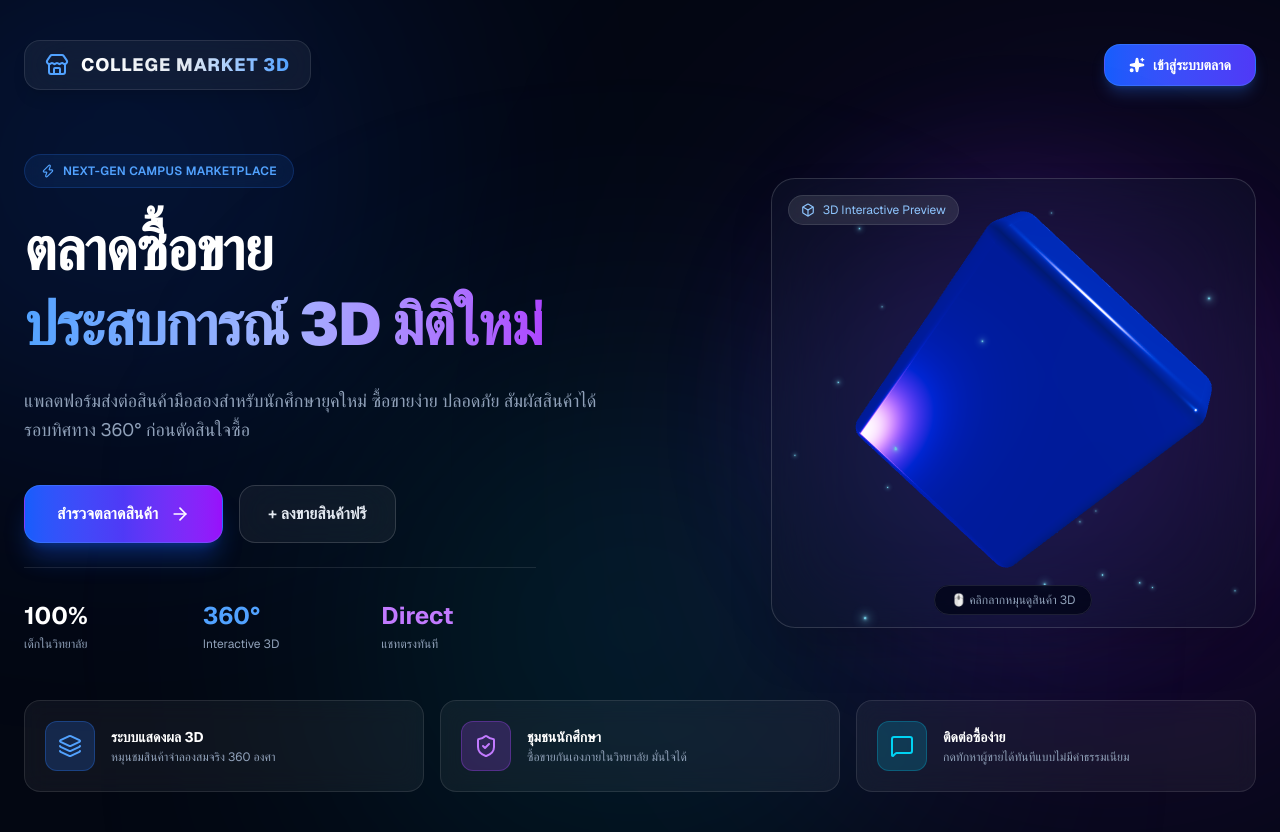
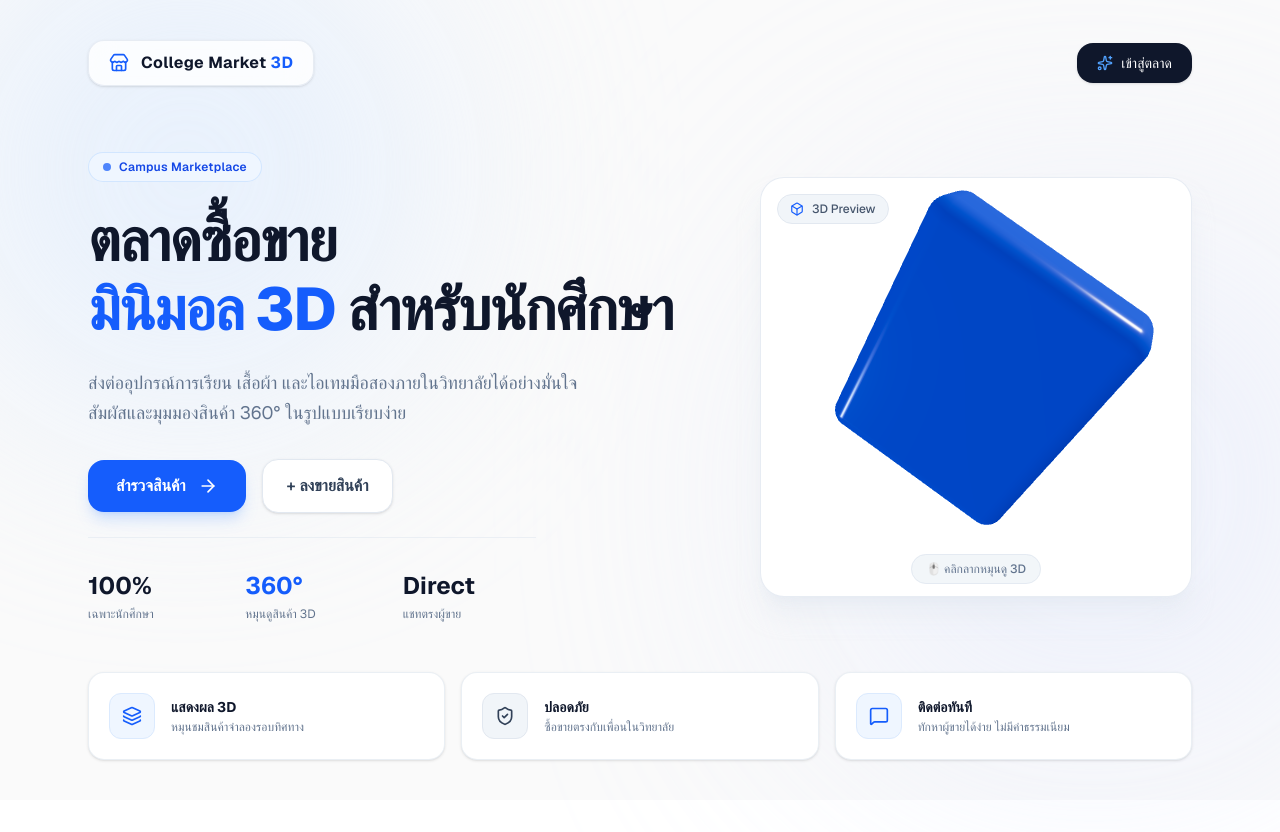
Before and after one commit to kanlaya06-stack/nextjs-boilerplate, a Next.js app: page / in a window 1280 px wide. After the commit the page ends 800 px from the top, so only its background shows below. Built offline with nearby package versions, Linux system fonts and the light colour scheme.

Commit message:
Update page.tsx

```diff
--- a/app/page.tsx
+++ b/app/page.tsx
@@ -2,77 +2,72 @@
 
 import React, { useRef } from 'react';
 import { Canvas, useFrame } from '@react-three/fiber';
-import { OrbitControls, Float, RoundedBox, Sparkles as ThreeSparkles } from '@react-three/drei';
+import { OrbitControls, Float, RoundedBox } from '@react-three/drei';
 import { motion } from 'framer-motion';
-import { Store, ArrowRight, ShieldCheck, Box, MessageSquare, Sparkles, Layers, Zap } from 'lucide-react';
+import { Store, ArrowRight, ShieldCheck, Box, MessageSquare, Sparkles, Layers } from 'lucide-react';
 import Link from 'next/link';
 
-// 3D Model Display for Hero Section
+// 3D Model Display for Hero Section (Minimal Smooth Style)
 function Hero3DItem() {
   const meshRef = useRef<any>(null);
 
   useFrame((_, delta) => {
     if (meshRef.current) {
       meshRef.current.rotation.y += delta * 0.4;
-      meshRef.current.rotation.x += delta * 0.2;
+      meshRef.current.rotation.x += delta * 0.15;
     }
   });
 
   return (
     <>
-      <ambientLight intensity={1.5} />
-      <directionalLight position={[5, 8, 5]} intensity={3} color="#60a5fa" />
-      <directionalLight position={[-5, -5, -5]} intensity={2} color="#a855f7" />
-      <pointLight position={[0, 0, 3]} intensity={1.5} color="#38bdf8" />
+      <ambientLight intensity={1.8} />
+      <directionalLight position={[6, 8, 6]} intensity={2} color="#ffffff" />
+      <directionalLight position={[-6, -4, -4]} intensity={0.8} color="#93c5fd" />
 
-      <Float speed={2.5} rotationIntensity={1.2} floatIntensity={1.8}>
-        <RoundedBox ref={meshRef} args={[2.2, 2.8, 0.7]} radius={0.15} smoothness={4}>
+      <Float speed={2} rotationIntensity={0.8} floatIntensity={1.2}>
+        <RoundedBox ref={meshRef} args={[2.2, 2.8, 0.7]} radius={0.2} smoothness={4}>
           <meshStandardMaterial
             color="#2563eb"
-            roughness={0.15}
-            metalness={0.6}
-            clearcoat={1}
-            clearcoatRoughness={0.1}
+            roughness={0.2}
+            metalness={0.1}
           />
         </RoundedBox>
       </Float>
 
-      <ThreeSparkles count={40} scale={6} size={3} speed={0.4} opacity={0.6} color="#38bdf8" />
-      <OrbitControls enableZoom={false} autoRotate autoRotateSpeed={1.5} />
+      <OrbitControls enableZoom={false} autoRotate autoRotateSpeed={1.2} />
     </>
   );
 }
 
 export default function LandingPage() {
   return (
-    <div className="min-h-screen bg-[#030712] text-white font-sans relative overflow-x-hidden selection:bg-blue-500 selection:text-white">
+    <div className="min-h-screen bg-[#fafafa] text-slate-800 font-sans relative overflow-x-hidden selection:bg-blue-500 selection:text-white">
 
-      {/* Background Neon Glows */}
-      <div className="fixed inset-0 pointer-events-none z-0">
-        <div className="absolute top-[-10%] left-[-10%] w-[500px] h-[500px] bg-blue-600/20 rounded-full blur-[140px]" />
-        <div className="absolute top-[20%] right-[-10%] w-[600px] h-[600px] bg-purple-600/20 rounded-full blur-[160px]" />
-        <div className="absolute bottom-[-10%] left-[30%] w-[500px] h-[500px] bg-cyan-500/15 rounded-full blur-[140px]" />
+      {/* Background Subtle Gradient Blobs */}
+      <div className="fixed inset-0 pointer-events-none z-0 opacity-60">
+        <div className="absolute top-[-10%] left-[-5%] w-[500px] h-[500px] bg-blue-100 rounded-full blur-[120px]" />
+        <div className="absolute top-[30%] right-[-5%] w-[500px] h-[500px] bg-indigo-100 rounded-full blur-[140px]" />
       </div>
 
-      <div className="relative z-10 max-w-7xl mx-auto px-6 py-6 min-h-screen flex flex-col justify-between">
+      <div className="relative z-10 max-w-6xl mx-auto px-6 py-6 min-h-screen flex flex-col justify-between">
 
         {/* Top Navbar */}
         <header className="flex justify-between items-center py-4">
-          <div className="flex items-center gap-3 bg-white/5 border border-white/10 px-5 py-2.5 rounded-2xl backdrop-blur-xl shadow-lg">
-            <Store className="w-6 h-6 text-blue-400" />
-            <span className="font-extrabold text-lg tracking-wider bg-gradient-to-r from-white via-slate-200 to-blue-400 bg-clip-text text-transparent">
-              COLLEGE MARKET 3D
+          <div className="flex items-center gap-3 bg-white/80 border border-slate-200/80 px-5 py-2.5 rounded-2xl backdrop-blur-md shadow-sm">
+            <Store className="w-5 h-5 text-blue-600" />
+            <span className="font-bold text-base tracking-wide text-slate-900">
+              College Market <span className="text-blue-600">3D</span>
             </span>
           </div>
 
           <Link href="/home">
             <motion.button
-              whileHover={{ scale: 1.05 }}
-              whileTap={{ scale: 0.95 }}
-              className="flex items-center gap-2 px-6 py-2.5 rounded-2xl bg-gradient-to-r from-blue-600 to-indigo-600 font-semibold text-sm shadow-lg shadow-blue-500/25 border border-blue-400/30 hover:shadow-blue-500/40 transition-all cursor-pointer"
+              whileHover={{ scale: 1.03 }}
+              whileTap={{ scale: 0.97 }}
+              className="flex items-center gap-2 px-5 py-2.5 rounded-2xl bg-slate-900 text-white font-medium text-sm shadow-sm hover:bg-slate-800 transition-all cursor-pointer"
             >
-              <Sparkles className="w-4 h-4 fill-white" />
-              <span>เข้าสู่ระบบตลาด</span>
+              <Sparkles className="w-4 h-4 text-blue-400" />
+              <span>เข้าสู่ตลาด</span>
             </motion.button>
           </Link>
         </header>
@@ -82,83 +77,80 @@ export default function LandingPage() {
 
           {/* Left Content */}
           <motion.div
-            initial={{ opacity: 0, x: -30 }}
-            animate={{ opacity: 1, x: 0 }}
-            transition={{ duration: 0.8 }}
+            initial={{ opacity: 0, y: 20 }}
+            animate={{ opacity: 1, y: 0 }}
+            transition={{ duration: 0.6 }}
             className="lg:col-span-7 space-y-6 text-left"
           >
-            <div className="inline-flex items-center gap-2 px-4 py-2 rounded-full bg-blue-500/10 border border-blue-500/20 text-blue-400 text-xs font-semibold tracking-wide backdrop-blur-md">
-              <Zap className="w-3.5 h-3.5 text-blue-400" />
-              <span>NEXT-GEN CAMPUS MARKETPLACE</span>
+            <div className="inline-flex items-center gap-2 px-3.5 py-1.5 rounded-full bg-blue-50 border border-blue-200/60 text-blue-700 text-xs font-semibold tracking-wide">
+              <span className="w-2 h-2 rounded-full bg-blue-600 animate-pulse" />
+              <span>Campus Marketplace</span>
             </div>
 
-            <h1 className="text-4xl sm:text-6xl font-black tracking-tight leading-tight">
+            <h1 className="text-4xl sm:text-6xl font-extrabold text-slate-900 tracking-tight leading-[1.15]">
               ตลาดซื้อขาย <br />
-              <span className="bg-gradient-to-r from-blue-400 via-indigo-300 to-purple-500 bg-clip-text text-transparent">
-                ประสบการณ์ 3D มิติใหม่
-              </span>
+              <span className="text-blue-600">
+                มินิมอล 3D
+              </span> สำหรับนักศึกษา
             </h1>
 
-            <p className="text-slate-400 text-base sm:text-lg max-w-xl font-normal leading-relaxed">
-              แพลตฟอร์มส่งต่อสินค้ามือสองสำหรับนักศึกษายุคใหม่ ซื้อขายง่าย ปลอดภัย สัมผัสสินค้าได้รอบทิศทาง 360° ก่อนตัดสินใจซื้อ
+            <p className="text-slate-500 text-base sm:text-lg max-w-lg font-normal leading-relaxed">
+              ส่งต่ออุปกรณ์การเรียน เสื้อผ้า และไอเทมมือสองภายในวิทยาลัยได้อย่างมั่นใจ สัมผัสและมุมมองสินค้า 360° ในรูปแบบเรียบง่าย
             </p>
 
             {/* CTA Buttons */}
-            <div className="flex flex-wrap items-center gap-4 pt-4">
+            <div className="flex flex-wrap items-center gap-4 pt-2">
               <Link href="/home">
                 <motion.button
-                  whileHover={{ scale: 1.05 }}
-                  whileTap={{ scale: 0.95 }}
-                  className="px-8 py-4 rounded-2xl bg-gradient-to-r from-blue-600 via-indigo-600 to-purple-600 font-bold text-base shadow-xl shadow-blue-600/30 flex items-center gap-3 border border-blue-400/30 cursor-pointer"
+                  whileHover={{ scale: 1.03 }}
+                  whileTap={{ scale: 0.97 }}
+                  className="px-7 py-3.5 rounded-2xl bg-blue-600 text-white font-semibold text-base shadow-lg shadow-blue-500/20 flex items-center gap-3 hover:bg-blue-700 transition-all cursor-pointer"
                 >
-                  <span>สำรวจตลาดสินค้า</span>
+                  <span>สำรวจสินค้า</span>
                   <ArrowRight className="w-5 h-5" />
                 </motion.button>
               </Link>
 
               <Link href="/product">
                 <motion.button
-                  whileHover={{ scale: 1.05 }}
-                  whileTap={{ scale: 0.95 }}
-                  className="px-7 py-4 rounded-2xl bg-white/5 hover:bg-white/10 border border-white/15 text-slate-200 font-semibold text-base backdrop-blur-xl transition-all cursor-pointer"
+                  whileHover={{ scale: 1.03 }}
+                  whileTap={{ scale: 0.97 }}
+                  className="px-6 py-3.5 rounded-2xl bg-white border border-slate-200 text-slate-700 font-semibold text-base shadow-sm hover:bg-slate-50 transition-all cursor-pointer"
                 >
-                  + ลงขายสินค้าฟรี
+                  + ลงขายสินค้า
                 </motion.button>
               </Link>
             </div>
 
             {/* Quick Stats */}
-            <div className="grid grid-cols-3 gap-6 pt-8 border-t border-white/10 max-w-lg">
+            <div className="grid grid-cols-3 gap-6 pt-8 border-t border-slate-200/60 max-w-md">
               <div>
-                <h4 className="text-2xl font-bold text-white">100%</h4>
-                <p className="text-xs text-slate-400 mt-1">เด็กในวิทยาลัย</p>
+                <h4 className="text-2xl font-bold text-slate-900">100%</h4>
+                <p className="text-xs text-slate-500 mt-1">เฉพาะนักศึกษา</p>
               </div>
               <div>
-                <h4 className="text-2xl font-bold text-blue-400">360°</h4>
-                <p className="text-xs text-slate-400 mt-1">Interactive 3D</p>
+                <h4 className="text-2xl font-bold text-blue-600">360°</h4>
+                <p className="text-xs text-slate-500 mt-1">หมุนดูสินค้า 3D</p>
               </div>
               <div>
-                <h4 className="text-2xl font-bold text-purple-400">Direct</h4>
-                <p className="text-xs text-slate-400 mt-1">แชทตรงทันที</p>
+                <h4 className="text-2xl font-bold text-slate-900">Direct</h4>
+                <p className="text-xs text-slate-500 mt-1">แชทตรงผู้ขาย</p>
               </div>
             </div>
           </motion.div>
 
           {/* Right 3D Visual Viewer */}
           <motion.div
-            initial={{ opacity: 0, scale: 0.8 }}
+            initial={{ opacity: 0, scale: 0.95 }}
             animate={{ opacity: 1, scale: 1 }}
-            transition={{ duration: 0.8, delay: 0.2 }}
+            transition={{ duration: 0.6, delay: 0.1 }}
             className="lg:col-span-5 relative flex items-center justify-center"
           >
-            {/* Glow Aura behind Canvas */}
-            <div className="absolute w-[320px] h-[320px] sm:w-[400px] sm:h-[400px] bg-gradient-to-tr from-blue-600/40 to-purple-600/40 rounded-full blur-[80px] animate-pulse" />
+            <div className="relative w-full h-[360px] sm:h-[420px] bg-white border border-slate-200/80 rounded-3xl shadow-xl shadow-slate-200/50 overflow-hidden flex flex-col items-center justify-center">
 
-            <div className="relative w-full h-[380px] sm:h-[450px] bg-slate-900/40 border border-white/15 rounded-3xl backdrop-blur-2xl shadow-2xl overflow-hidden flex flex-col items-center justify-center">
-
-              <div className="absolute top-4 left-4 flex items-center gap-2 px-3 py-1.5 rounded-full bg-white/10 backdrop-blur-md border border-white/10 text-xs text-blue-300 z-10">
-                <Box className="w-3.5 h-3.5" />
-                <span>3D Interactive Preview</span>
+              <div className="absolute top-4 left-4 flex items-center gap-2 px-3 py-1.5 rounded-full bg-slate-100 border border-slate-200 text-xs text-slate-600 z-10 font-medium">
+                <Box className="w-3.5 h-3.5 text-blue-600" />
+                <span>3D Preview</span>
               </div>
 
               <Canvas camera={{ position: [0, 0, 5], fov: 45 }}>
@@ -166,8 +158,8 @@ export default function LandingPage() {
               </Canvas>
 
               <div className="absolute bottom-4 text-center z-10">
-                <span className="text-xs text-slate-400 bg-slate-950/80 px-4 py-1.5 rounded-full border border-white/10 backdrop-blur-md">
-                  🖱️ คลิกลากหมุนดูสินค้า 3D
+                <span className="text-xs text-slate-500 bg-slate-100/90 px-3.5 py-1.5 rounded-full border border-slate-200/80 backdrop-blur-sm font-medium">
+                  🖱️ คลิกลากหมุนดู 3D
                 </span>
               </div>
             </div>
@@ -177,33 +169,33 @@ export default function LandingPage() {
 
         {/* Feature Cards Footer */}
         <section className="grid grid-cols-1 md:grid-cols-3 gap-4 pb-4">
-          <div className="p-5 rounded-2xl bg-white/5 border border-white/10 backdrop-blur-md flex items-center gap-4">
-            <div className="p-3 rounded-xl bg-blue-500/20 text-blue-400 border border-blue-500/30">
-              <Layers className="w-6 h-6" />
+          <div className="p-5 rounded-2xl bg-white border border-slate-200/70 shadow-sm flex items-center gap-4">
+            <div className="p-3 rounded-xl bg-blue-50 text-blue-600 border border-blue-100">
+              <Layers className="w-5 h-5" />
             </div>
             <div>
-              <h3 className="font-bold text-sm text-white">ระบบแสดงผล 3D</h3>
-              <p className="text-xs text-slate-400 mt-0.5">หมุนชมสินค้าจำลองสมจริง 360 องศา</p>
+              <h3 className="font-bold text-sm text-slate-900">แสดงผล 3D</h3>
+              <p className="text-xs text-slate-500 mt-0.5">หมุนชมสินค้าจำลองรอบทิศทาง</p>
             </div>
           </div>
 
-          <div className="p-5 rounded-2xl bg-white/5 border border-white/10 backdrop-blur-md flex items-center gap-4">
-            <div className="p-3 rounded-xl bg-purple-500/20 text-purple-400 border border-purple-500/30">
-              <ShieldCheck className="w-6 h-6" />
+          <div className="p-5 rounded-2xl bg-white border border-slate-200/70 shadow-sm flex items-center gap-4">
+            <div className="p-3 rounded-xl bg-slate-100 text-slate-700 border border-slate-200">
+              <ShieldCheck className="w-5 h-5" />
             </div>
             <div>
-              <h3 className="font-bold text-sm text-white">ชุมชนนักศึกษา</h3>
-              <p className="text-xs text-slate-400 mt-0.5">ซื้อขายกันเองภายในวิทยาลัย มั่นใจได้</p>
+              <h3 className="font-bold text-sm text-slate-900">ปลอดภัย</h3>
+              <p className="text-xs text-slate-500 mt-0.5">ซื้อขายตรงกับเพื่อนในวิทยาลัย</p>
             </div>
           </div>
 
-          <div className="p-5 rounded-2xl bg-white/5 border border-white/10 backdrop-blur-md flex items-center gap-4">
-            <div className="p-3 rounded-xl bg-cyan-500/20 text-cyan-400 border border-cyan-500/30">
-              <MessageSquare className="w-6 h-6" />
+          <div className="p-5 rounded-2xl bg-white border border-slate-200/70 shadow-sm flex items-center gap-4">
+            <div className="p-3 rounded-xl bg-blue-50 text-blue-600 border border-blue-100">
+              <MessageSquare className="w-5 h-5" />
             </div>
             <div>
-              <h3 className="font-bold text-sm text-white">ติดต่อซื้อง่าย</h3>
-              <p className="text-xs text-slate-400 mt-0.5">กดทักหาผู้ขายได้ทันทีแบบไม่มีค่าธรรมเนียม</p>
+              <h3 className="font-bold text-sm text-slate-900">ติดต่อทันที</h3>
+              <p className="text-xs text-slate-500 mt-0.5">ทักหาผู้ขายได้ง่าย ไม่มีค่าธรรมเนียม</p>
             </div>
           </div>
         </section>
```
